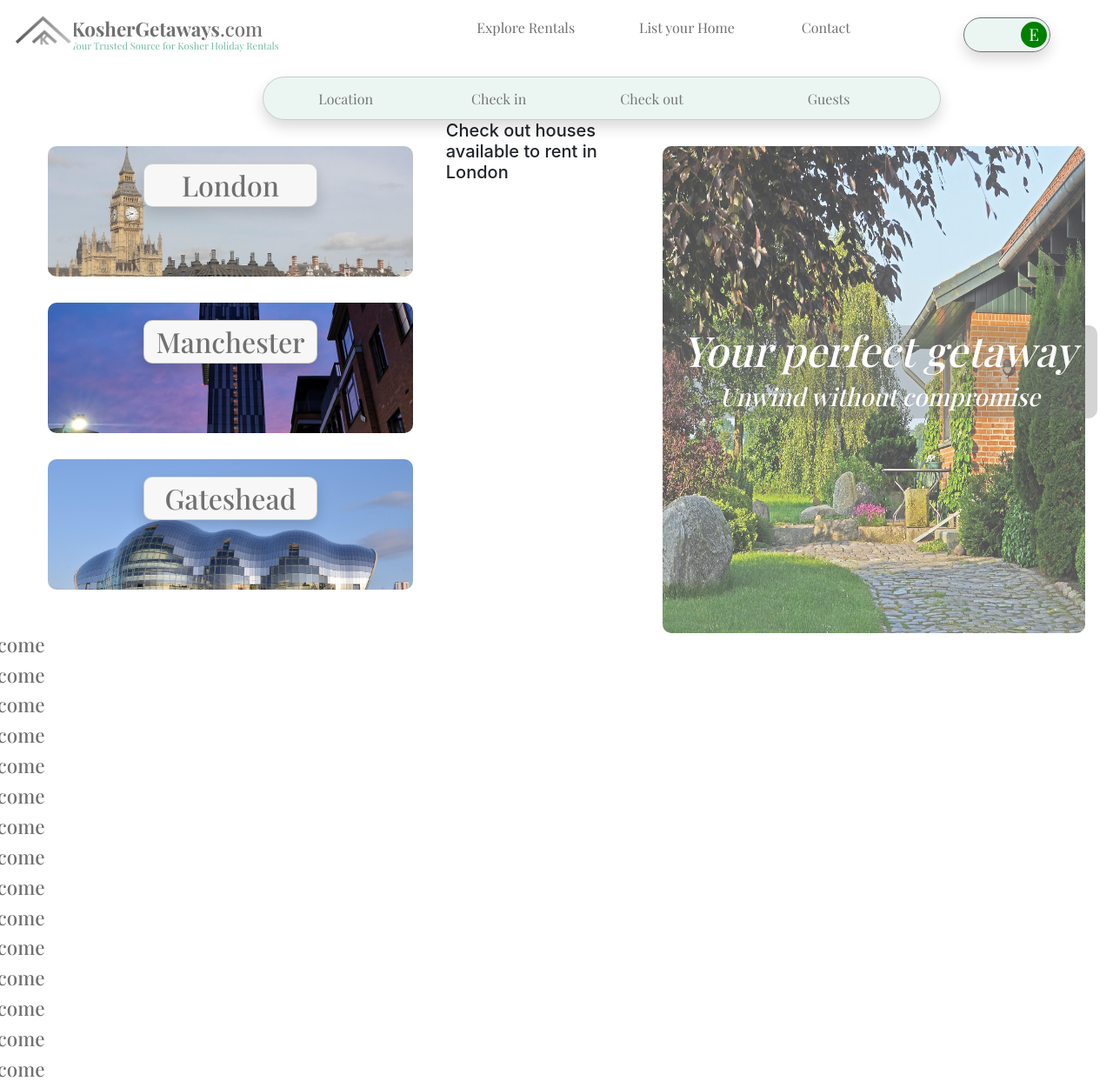
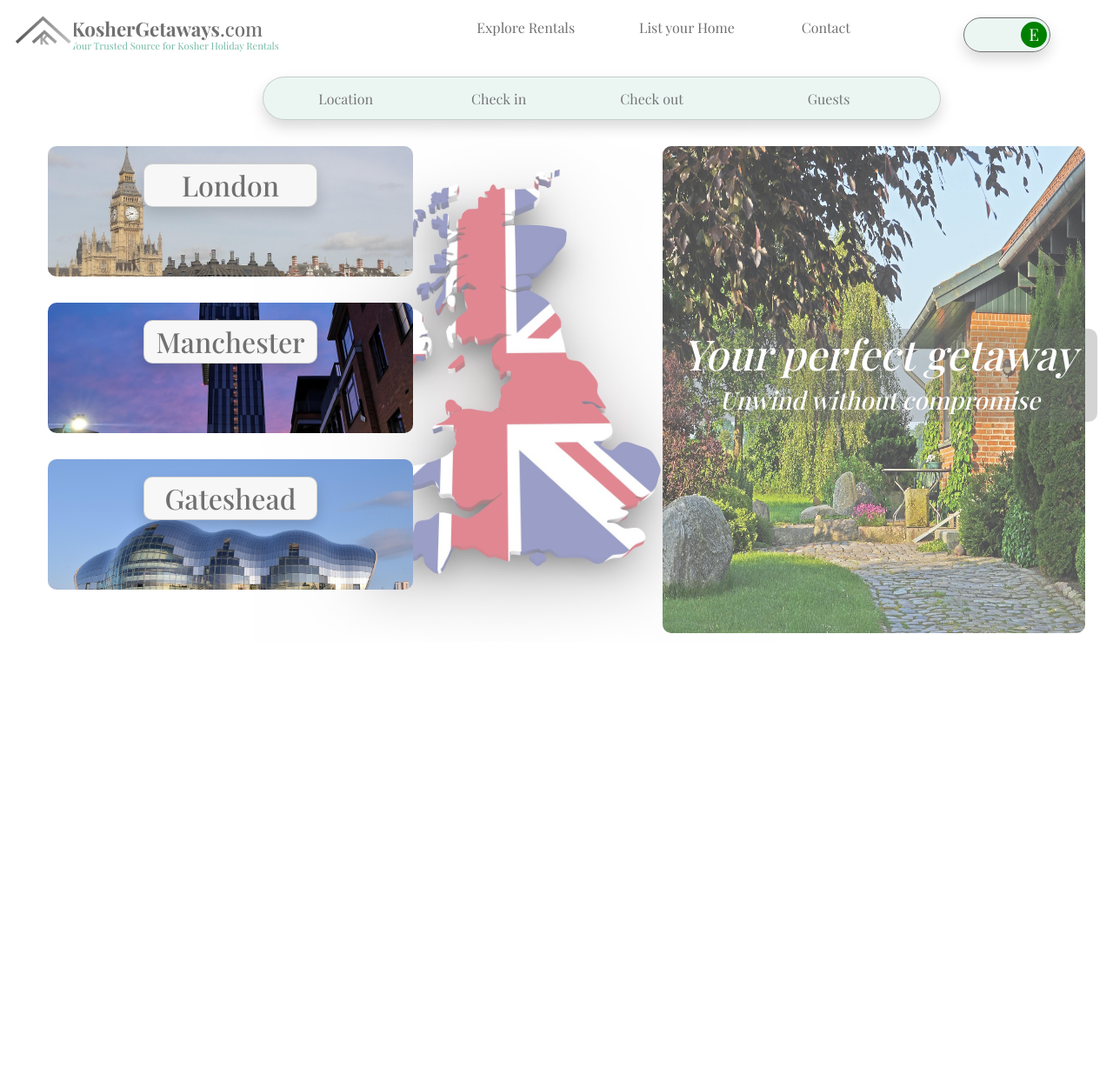
Before and after one commit to e-h-dev/kosher-gataways, a Django app: page / in a window 1280 px wide. Shown: the whole page at 87% size. After the commit the page ends 728 px from the top, so only its background shows below. Run offline with Django 5.2, Linux system fonts and the light colour scheme; some libraries are stand-ins or nearby versions; some web fonts are replaced.

Commit message:
Update location links and styles

```diff
--- a/kosher_getaways/home/templates/home/index.html
+++ b/kosher_getaways/home/templates/home/index.html
@@ -24,15 +24,15 @@
 <section>
     <div class="container-fluid">
         <div class="row">
-            <div class="col-7">
+            <div class="col-4">
                 <div class="row">
                     <div class="col-8">
-                        <a href="" class="location-box" id="image-1">
-                            <h2 class="location-header shadow">London</h2>
+                        <a href="" class="location-box" id="image-1" onmouseover="reveal()" onmouseout="hide()">
+                            <h2 id="location-header" class="location-header shadow">London</h2>
                         </a>
                     </div>
                     <div class="col-4">
-                       <h5>Check out houses available to rent in London</h5>
+                        <h2 id="location-header-2" class="location-header-2 shadow">London</h2>
                     </div>
                 </div>
                 <div class="row">
@@ -56,6 +56,12 @@
                     </div>
                 </div>
             </div>
+            <div class="col-3">
+               <div class="map-opaque">
+                    <img src="{% static 'media/uk-map.jpg' %}" alt="" class="map-img">
+                    <img src="{% static 'media/location-pin.png' %}" alt="" class="location-pin" id="location-pin">
+               </div>
+            </div>
             <div class="col-5">
                 <img src="{% static 'media/home-garden.jpg' %}" alt="hero image" class="half-hero" id="half-hero">
                 <div class="hero-message" id="hero-message">
@@ -66,21 +72,24 @@
         </div>
     </div>
 </section>
-<h1>Welcome</h1>
-<h1>Welcome</h1>
-<h1>Welcome</h1>
-<h1>Welcome</h1>
-<h1>Welcome</h1>
-<h1>Welcome</h1>
-<h1>Welcome</h1>
-<h1>Welcome</h1>
+{% endblock %}
 
-<h1>Welcome</h1>
-<h1>Welcome</h1>
-<h1>Welcome</h1>
-<h1>Welcome</h1>
-<h1>Welcome</h1>
-<h1>Welcome</h1>
-<h1>Welcome</h1>
+{% block js %}
+<script>
+    var subHeader = document.getElementById('location-header');
+    var subHeader2 = document.getElementById('location-header-2');
+    var locPin = document.getElementById('location-pin');
+    function reveal(){
+        subHeader2.style.display="block";
+        subHeader.style.display="none";
+        locPin.style.display="block";
+    }
 
+    function hide(){
+        subHeader2.style.display="none";
+        subHeader.style.display="block";
+        locPin.style.display="none";
+    }
+
+</script>
 {% endblock %}
--- a/kosher_getaways/static/css/base.css
+++ b/kosher_getaways/static/css/base.css
@@ -172,6 +172,8 @@ input::-webkit-inner-spin-button {
   padding:20px;
   text-align: center;
   border-radius: 10px;
+  position: relative;
+  z-index: 1;
   display: block;
 }
 
@@ -222,6 +224,49 @@ input::-webkit-inner-spin-button {
   border-radius: 10px;
 }
 
+
+.map-img{
+  position: relative;
+  right:150px;
+  z-index: -1;
+  height:600px;
+  width:600px;
+  object-fit: contain;
+  opacity: 0.5;
+}
+
+#location-pin{
+  position: relative;
+  bottom:200px;
+  left:200px;
+  z-index: -1;
+  height:50px;
+  width:50px;
+  object-fit: contain;
+}
+
+.location-pin{
+  display:none;
+}
+
+.location-header-2{
+  display:none;
+}
+
+#location-header-2{
+  font-family: var(--main-font);
+  color:var(--main-text-color);
+  background-color: #f7f7f7;
+  /* border: solid rgba(112, 112, 112, 0.3) 0.3px; */
+  width:200px;
+  padding: 5px;
+  position: relative;
+  left:250px;
+  top:60px;
+  border-radius: 10px;
+  text-align: center;
+}
+
 .half-hero{
   height:70vh;
   width:38vw;
--- a/kosher_getaways/templates/base.html
+++ b/kosher_getaways/templates/base.html
@@ -68,5 +68,8 @@
     </header>
     {% block content %}
     {% endblock %}
+
+    {% block js %}
+    {% endblock %}
 </body>
 </html>
```
Also changed, not shown: kosher_getaways/static/media/location-pin.png (added), kosher_getaways/static/media/uk-map.jpg (added).
